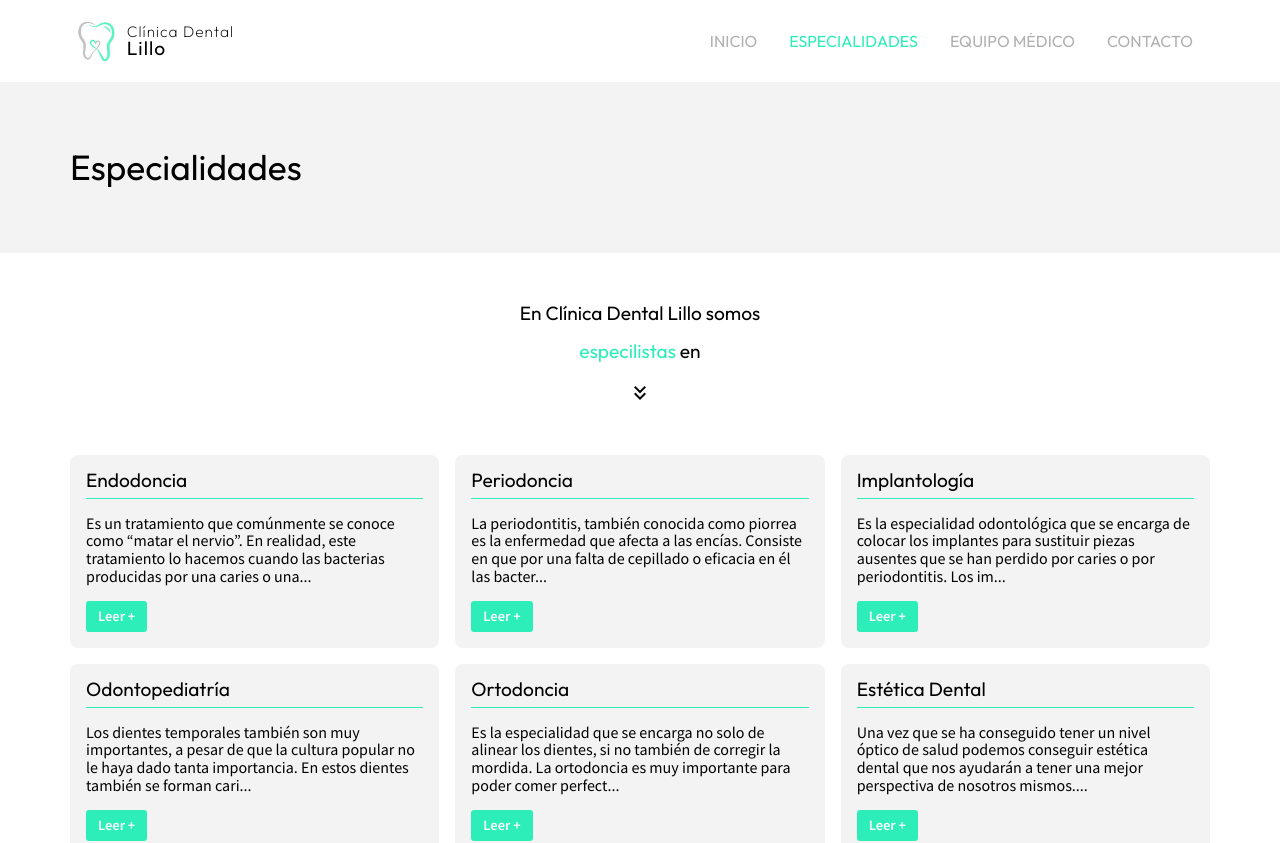
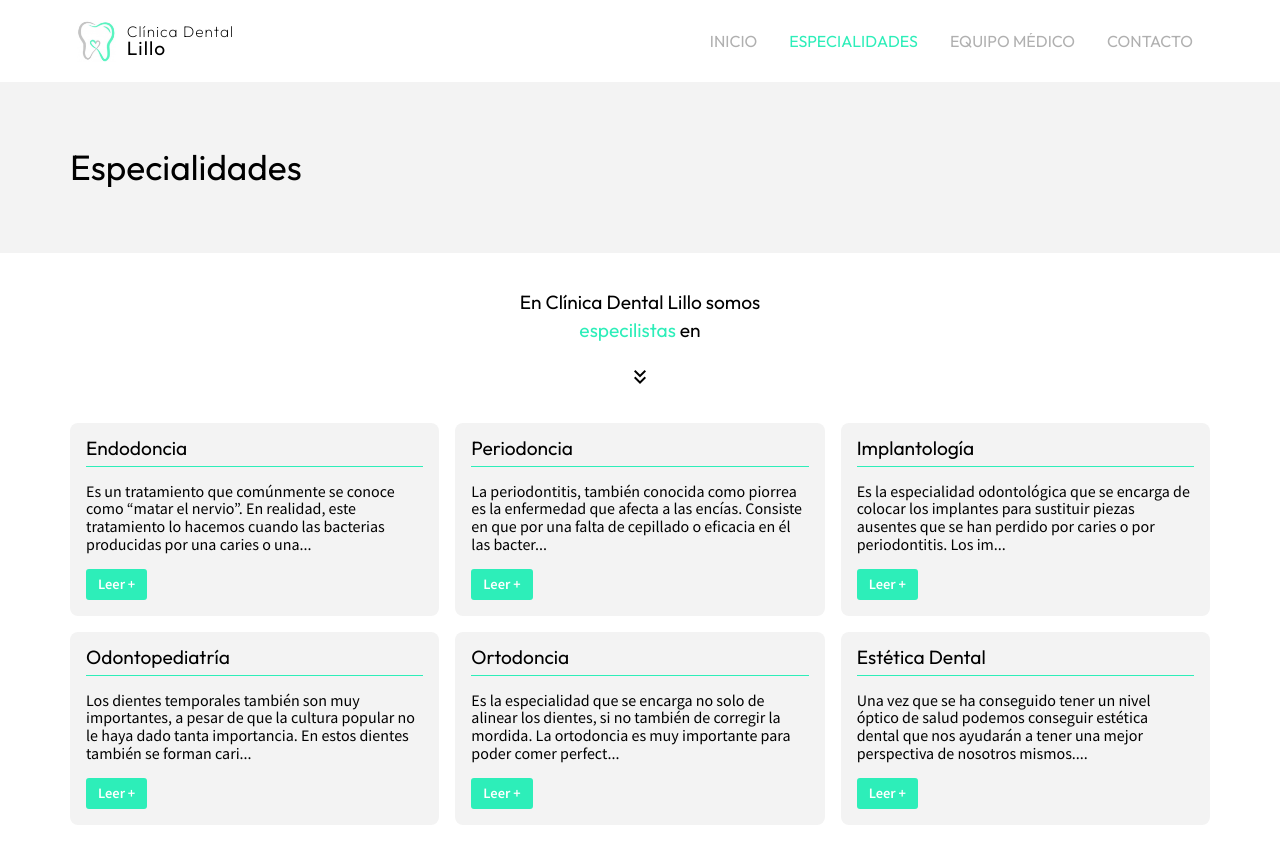
Before and after one commit to JJuarez-git/clinica, an Angular app: page /especialidades in a window 1280 px wide. Shown: the top 843 px of the page. Built offline with nearby package versions, Linux system fonts and the light colour scheme.

Commit message:
Fixes on component Especialidades

```diff
--- a/src/app/components/pages/especialidades/especialidades.component.html
+++ b/src/app/components/pages/especialidades/especialidades.component.html
@@ -9,9 +9,11 @@
 
    <section class="section-no-bg">
       <div class="container">
-         <div class="jumbotron text-center">
-            <p class="sub-title">En {{clinica}} somos</p>
-            <p class="sub-title"><span class="text-primary">especilistas</span> en</p>
+         <div class="text-center space-y-1-5">
+            <div class="space-y-0-5">
+               <p class="sub-title">En {{clinica}} somos</p>
+               <p class="sub-title"><span class="text-primary">especilistas</span> en</p>
+            </div>
             <mat-icon aria-hidden="false" aria-label="arrow down icon" style="margin: 0;">keyboard_double_arrow_down</mat-icon>
          </div>
       </div>
```
